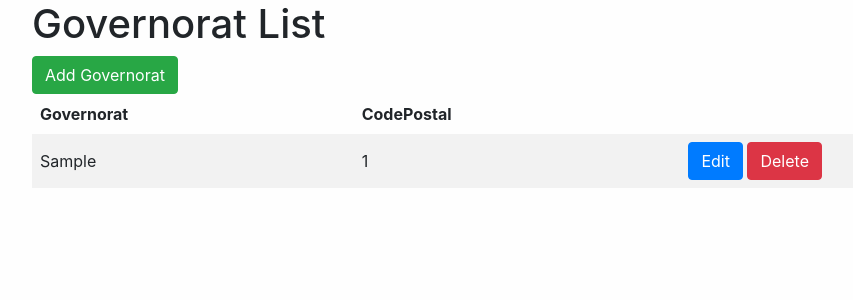
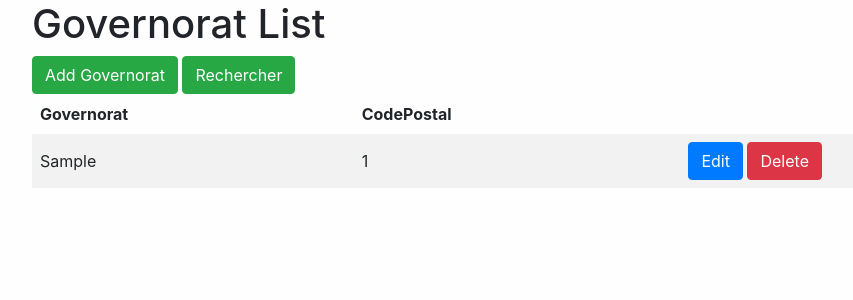
Before and after one commit to DadiBabaAhmed/ProjIntegrationDSI3, a PHP site: page /Views/GouvernoratView/list_gouvernorats.php in a window 1280 px wide. Shown: the part 88-388 px from the top of the page, without its empty margins (53-906 px from the left). Run offline with PHP 8.4, Linux system fonts and the light colour scheme; tables that the repository leaves empty hold one stand-in row (values such as "Sample post"); some libraries are stand-ins or nearby versions.

Commit message:
14.1th commit

```diff
--- a/Views/GouvernoratView/list_gouvernorats.php
+++ b/Views/GouvernoratView/list_gouvernorats.php
@@ -35,6 +35,7 @@ $govList = $governorat->getGovernorats();
     <div class="container">
         <h1>Governorat List</h1>
         <a href="add_gouvernorat.php" class="btn btn-success">Add Governorat</a>
+        <a href="filtre_gouvernorats.php" class="btn btn-success">Rechercher</a>
         <table>
             <tr>
                 <th>Governorat</th>
```
